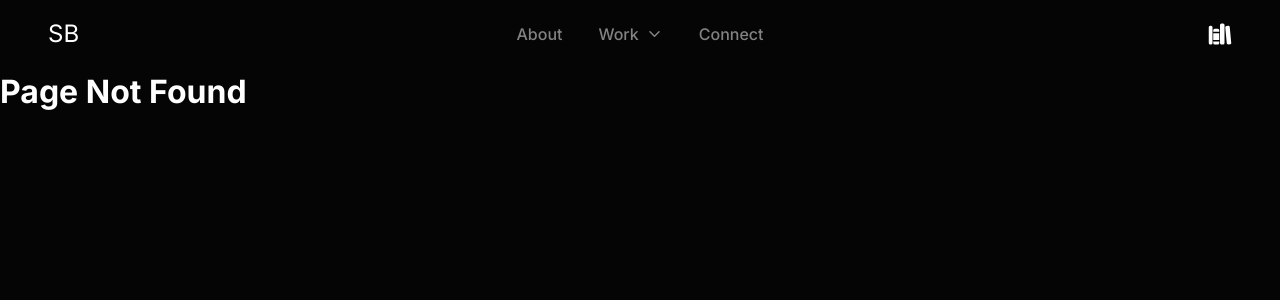
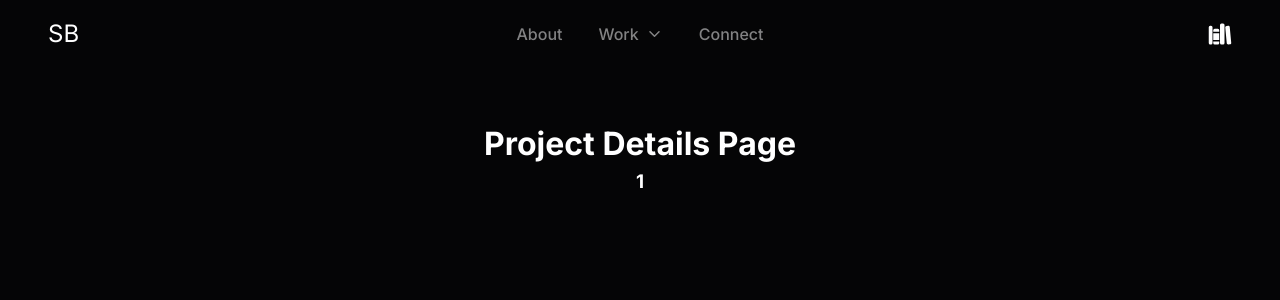
Before and after one commit to sbrcly/scott-barclay, a Next.js app: page /work/1 in a window 1280 px wide. Before the commit this address had no page. Shown: the top 300 px of the page. Built offline with nearby package versions, Linux system fonts and the light colour scheme.

Commit message:
add dynamic projects routing

```diff
--- /dev/null
+++ b/app/work/[id]/page.jsx
@@ -0,0 +1,19 @@
+export default async function ProjectDetails({ params }) {
+    const { id } = await params
+
+    return (
+        <main
+            style={{
+                position: 'absolute',
+                top: '15%',
+                left: '50%',
+                transform: 'translateX(-50%)',
+                textAlign: 'center',
+                zIndex: '-1'
+            }}
+        >
+            <h1>Project Details Page</h1>
+            <h3>{id}</h3>
+        </main>
+    )
+};
--- a/components/dropdown/dropdown-module.module.css
+++ b/components/dropdown/dropdown-module.module.css
@@ -10,11 +10,10 @@
     opacity: 0;
     pointer-events: none;
     transform: translateX(-50%);
-    transition: opacity 0.3s;
+    transition: opacity .3s ease-in;
 }
 
 .dropdown-module-content {
-    /* padding: 15px 20px; */
     background-color: #111;
     border: 1px solid #333;
     border-radius: 10px;
```
